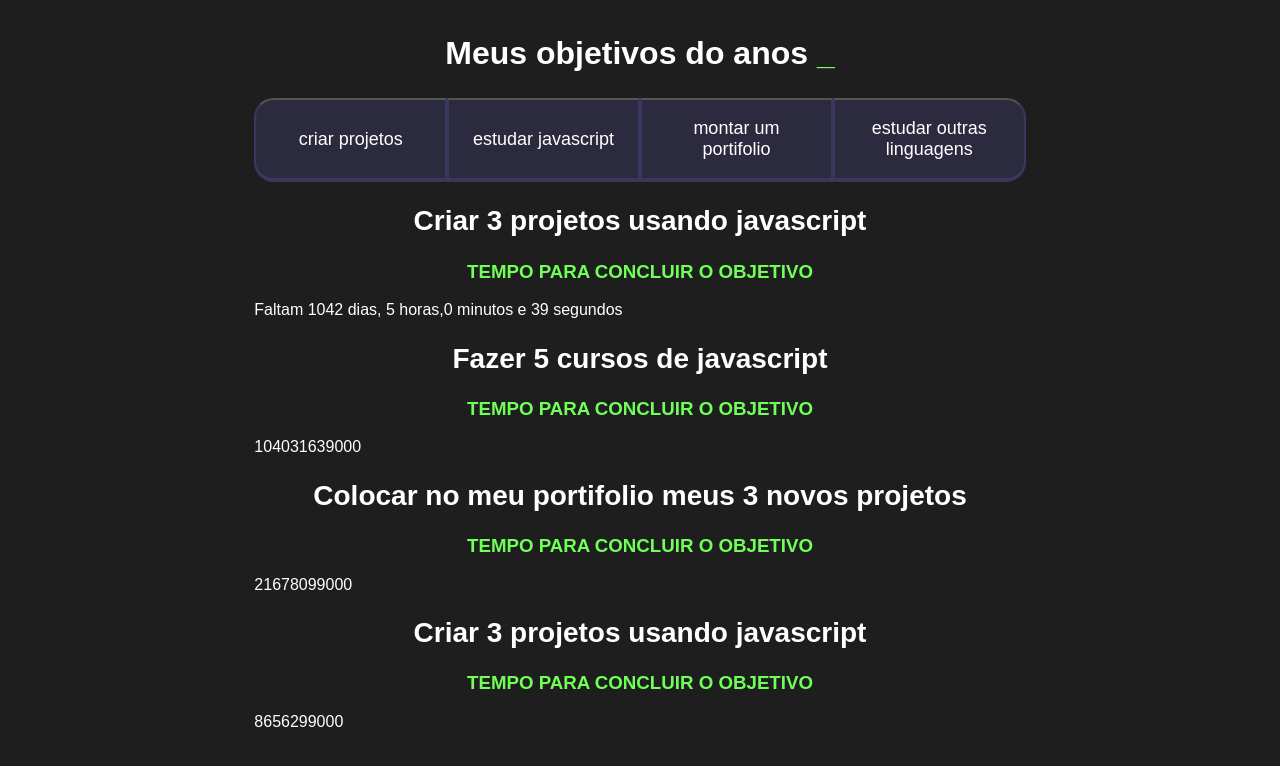
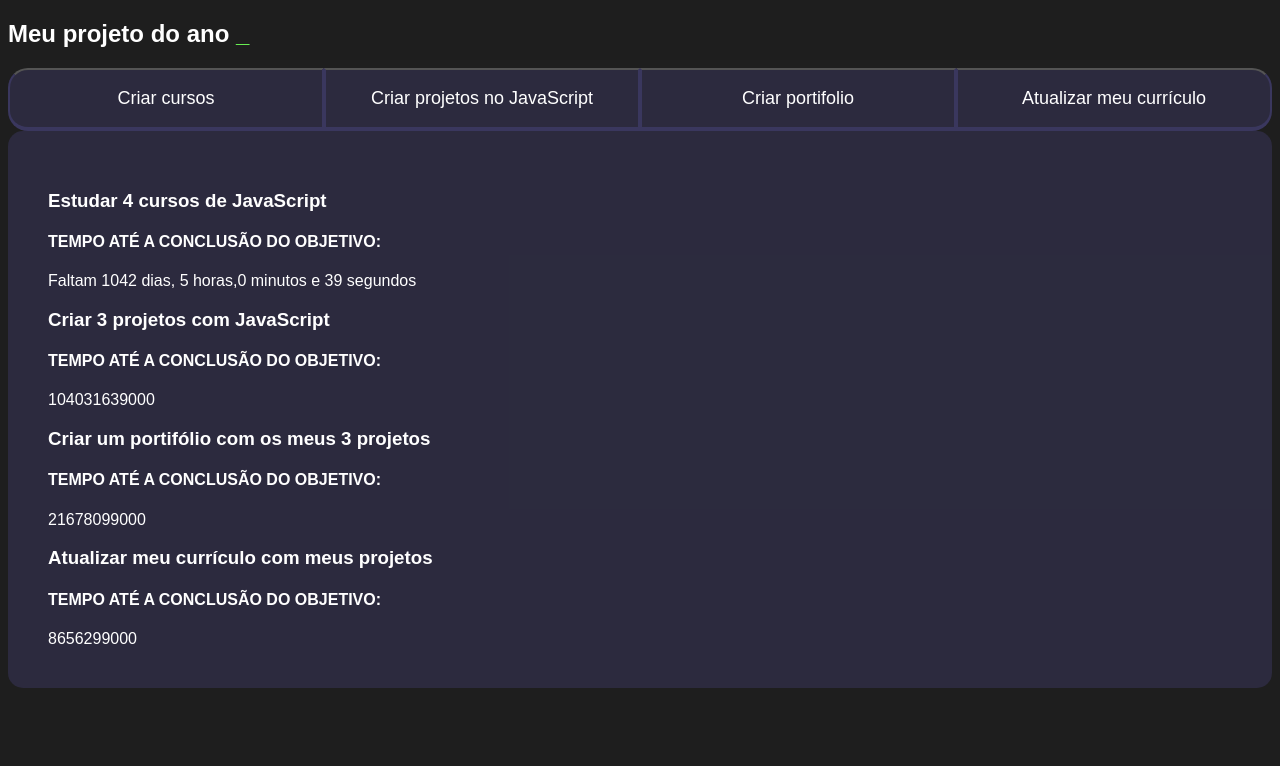
Before and after one commit to andrepipino/3-F-2k24, a plain HTML site: page index.html in a window 1280 px wide. Drawn offline with Linux system fonts and the light colour scheme.

Commit message:
Add files via upload

```diff
--- a/index.html
+++ b/index.html
@@ -1,64 +1,115 @@
 <!DOCTYPE html>
-<html lang="pt-br">
+<html lang="en">
 <head>
     <meta charset="UTF-8">
     <meta http-equiv="X-UA-Compatible" content="IE=edge">
+    <meta name="viewport" content="width=device-width, initial-scale=1.0">
     <link rel="stylesheet" href="style.css">
-    <meta name="viewport" content="width=device-width, initial-scale=1.0">
-    <title>Meus objetivos do ano</title>
+    <title>Projeto</title>
 </head>
 <body>
-    <section class="conteudo-principal">
-       <h2 class="titulo-principal">Meus objetivos do anos <span>_</span></h2>
+    <section class="conteudoprin">
+        <h2 class="titulo">
+            Meu projeto do ano <span>_</span> </h2>
         <div class="conteudo">
             <div class="botoes">
-            <button class="botao">criar projetos</button>
-            <button class="botao">estudar javascript</button>
-            <button class="botao">montar um portifolio</button>
-            <button class="botao">estudar outras linguagens</button>
+                <button class="botao">Criar cursos</button>
+                <button class="botao">Criar projetos no JavaScript</button>
+                <button class="botao">Criar portifolio</button>
+                <button class="botao">Atualizar meu currículo</button>
             </div>
-        <div class="abas-texto">
-            <div class="abas-conteudo">
-                <h2 class="aba-conteudo-titulo-principal">
-                    Criar 3 projetos usando javascript
-                </h2>
-                <h3 class="aba-conteudo-titulo-secundario">
-                    TEMPO PARA CONCLUIR O OBJETIVO
-                </h3>
-                <div class="contador"></div>
+            <div class="abas-textos">
+                <div class="abaconteudo">
+                    <h3 class="aba-coteudo-titulo-principal">Estudar 4 cursos de JavaScript</h3>
+                    <h4 class="aba-conteudo-titulo-sencundario">TEMPO ATÉ A CONCLUSÃO DO OBJETIVO:</h4>
+                    <div class="contador">
+                        <div class="digito">
+                            <div class="contador-digito-numero">10</div>
+                            <div class="contador-digito-texto">Dias</div>
                         </div>
-            <div class="abas-conteudo">
-             <h2 class="aba-conteudo-titulo-principal">
-                 Fazer 5 cursos de javascript
-             </h2>
-             <h3 class="aba-conteudo-titulo-secundario">
-                 TEMPO PARA CONCLUIR O OBJETIVO
-             </h3>
-             <div class="contador"></div>
+                        <div class="digito">
+                            <div class="contador-digito-numero">10</div>
+                            <div class="contador-digito-texto">Horas</div>
                         </div>
-         <div class="abas-conteudo">
-             <h2 class="aba-conteudo-titulo-principal">
-                 Colocar no meu portifolio meus 3 novos projetos
-             </h2>
-             <h3 class="aba-conteudo-titulo-secundario">
-                 TEMPO PARA CONCLUIR O OBJETIVO
-             </h3>
-             <div class="contador"></div>
+                       <div class="digitos">
+                            <div class="contador-digito-numero">10</div>
+                            <div class="contador-digito-texto">Minutos</div>
                        </div>
-         <div class="abas-conteudo">
-             <h2 class="aba-conteudo-titulo-principal">
-                 Criar 3 projetos usando javascript
-             </h2>
-             <h3 class="aba-conteudo-titulo-secundario">
-                 TEMPO PARA CONCLUIR O OBJETIVO
-             </h3>
-             <div class="contador"></div>
+                       <div class="digitos">
+                            <div class="contador-digito-numero">10</div>
+                            <div class="contador-digito-texto">Segundos</div>
+                       </div>
+                    </div>
+                </div>
+                <div class="abaconteudo">
+                    <h3 class="aba-coteudo-titulo-principal">Criar 3 projetos com JavaScript</h3>
+                    <h4 class="aba-conteudo-titulo-sencundario">TEMPO ATÉ A CONCLUSÃO DO OBJETIVO:</h4>
+                    <div class="contador">
+                        <div class="digitos">
+                            <div class="contador-digito-numero">10</div>
+                            <div class="contador-digito-texto">Dias</div>
+                        </div>
+                        <div class="digitos">
+                            <div class="contador-digito-numero">10</div>
+                            <div class="contador-digito-texto">Horas</div>
+                        </div>
+                       <div class="digitos">
+                        <div class="contador-digito-numero">10</div>
+                        <div class="contador-digito-texto">Minutos</div>
+                       </div>
+                       <div class="digitos">
+                           <div class="contador-digito-numero">10</div>
+                            <div class="contador-digito-texto">Segundos</div>
+                       </div>
+                    </div>
+                </div>
+                <div class="abaconteudo">
+                    <h3 class="aba-coteudo-titulo-principal">Criar um portifólio com os meus 3 projetos</h3>
+                    <h4 class="aba-conteudo-titulo-sencundario">TEMPO ATÉ A CONCLUSÃO DO OBJETIVO:</h4>
+                    <div class="contador">
+                        <div class="digitos">
+                            <div class="contador-digito-numero">10</div>
+                            <div class="contador-digito-texto">Dias</div>
+                        </div>
+                        <div class="digitos">
+                            <div class="contador-digito-numero">10</div>
+                            <div class="contador-digito-texto">Horas</div>
+                        </div>
+                       <div class="digitos">
+                        <div class="contador-digito-numero">10</div>
+                        <div class="contador-digito-texto">Minutos</div>
+                       </div>
+                       <div class="digitos">
+                        <div class="contador-digito-numero">10</div>
+                        <div class="contador-digito-texto">Segundos</div>
+                       </div>
+                    </div>
+                </div>
+                <div class="abaconteudo">
+                    <h3 class="aba-coteudo-titulo-principal">Atualizar meu currículo com meus projetos</h3>
+                    <h4 class="aba-conteudo-titulo-sencundario">TEMPO ATÉ A CONCLUSÃO DO OBJETIVO:</h4>
+                    <div class="contador">
+                        <div class="digitos">
+                            <div class="contador-digito-numero">10</div>
+                            <div class="contador-digito-texto">Dias</div>
+                        </div>
+                        <div class="digitos">
+                            <div class="contador-digito-numero">10</div>
+                            <div class="contador-digito-texto">Horas</div>
+                        </div>
+                       <div class="digitos">
+                            <div class="contador-digito-numero">10</div>
+                            <div class="contador-digito-texto">Minutos</div>
+                       </div>
+                       <div class="digitos">
+                           <div class="contador-digito-numero">10</div>
+                            <div class="contador-digito-texto">Segundos</div>
+                       </div>
+                    </div>
                 </div>
             </div>
         </div>
     </section>
-
     <script src="main.js"></script>
-
 </body>
 </html>
```
Lines whose indentation alone changed are shown as unchanged.
